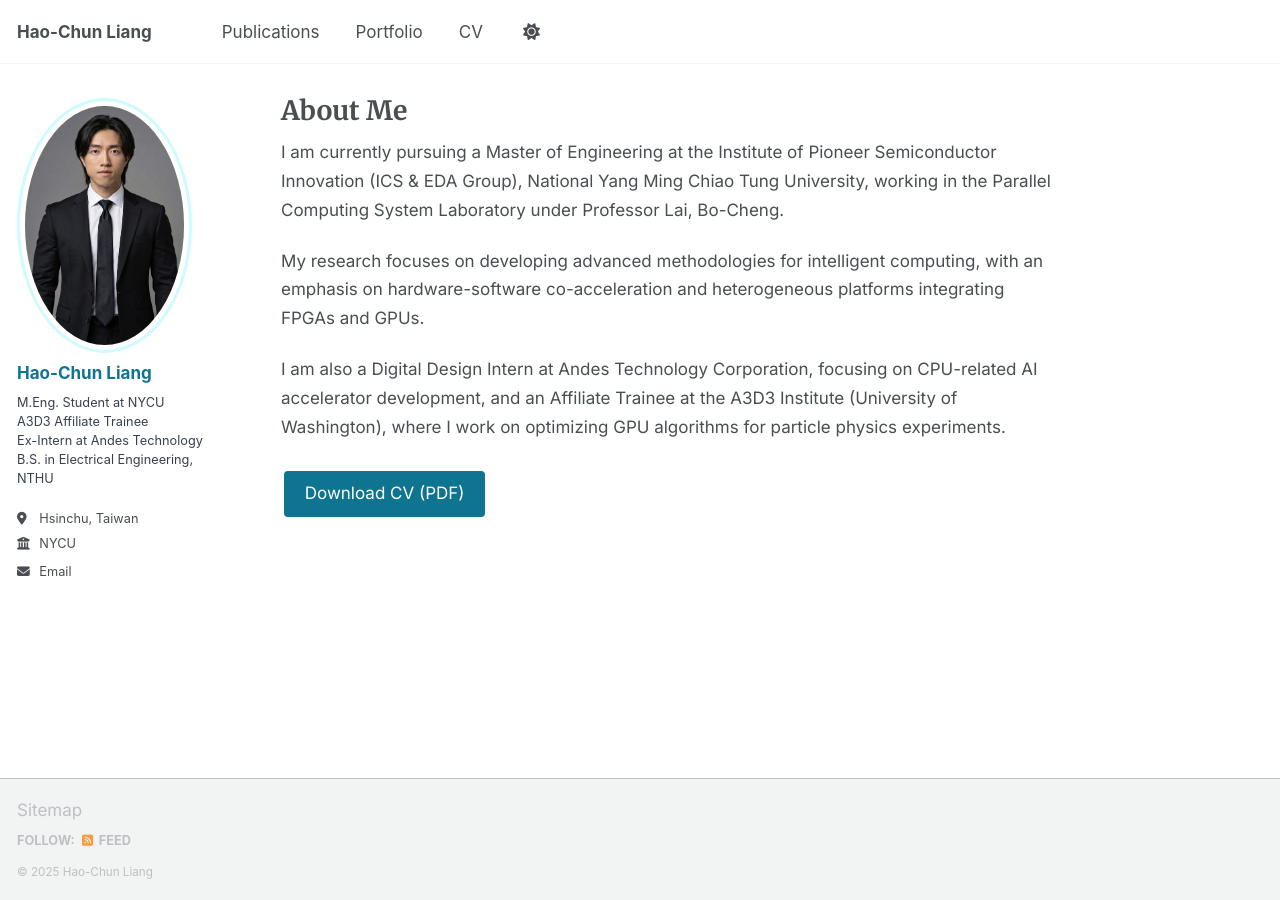
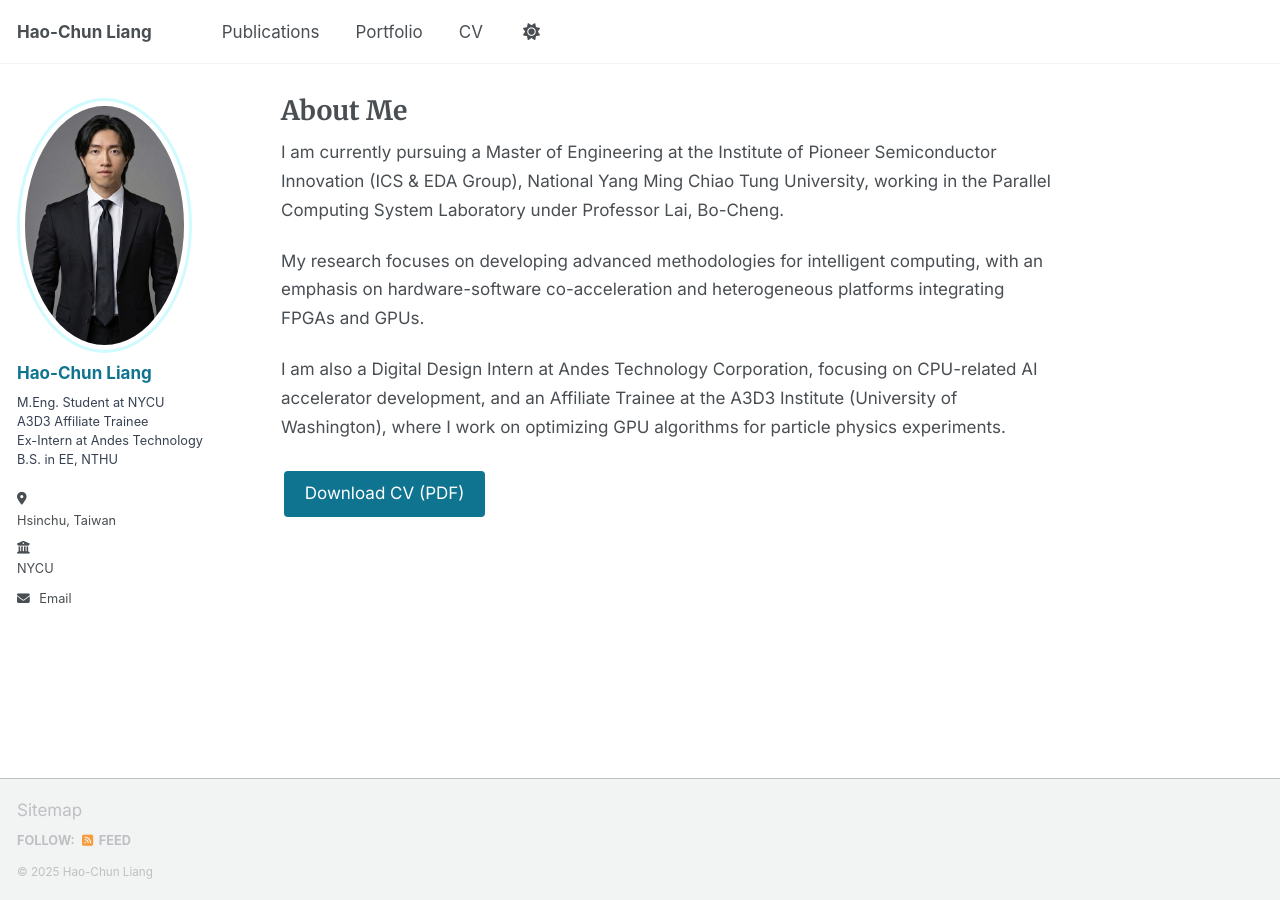
Before and after one commit to noyaboy/noyaboy.github.io, a Jekyll site: the page built from _pages/about.md, in a window 1280 px wide. Built offline with Jekyll 4.4.1, drawn with Linux system fonts in a browser that asks for light colours; a script that is not in the unit is left out.

Commit message:
Add links to location/employer and shorten bio text
- Add Google Maps link to Hsinchu, Taiwan
- Add NYCU website link to employer
- Change B.S. in Electrical Engineering to B.S. in EE

🤖 Generated with [Claude Code](https://claude.com/claude-code)

Co-Authored-By: Claude <noreply@anthropic.com>

```diff
--- a/_config.yml
+++ b/_config.yml
@@ -25,7 +25,7 @@ author:
   avatar           : "profile.jpg"
   name             : "Hao-Chun Liang"
   pronouns         : # example: "she/her"
-  bio              : "M.Eng. Student at NYCU<br>A3D3 Affiliate Trainee<br>Ex-Intern at Andes Technology<br>B.S. in Electrical Engineering, NTHU"
+  bio              : "M.Eng. Student at NYCU<br>A3D3 Affiliate Trainee<br>Ex-Intern at Andes Technology<br>B.S. in EE, NTHU"
   location         : "Hsinchu, Taiwan"
   employer         : "NYCU"
   uri              : # URL
--- a/_includes/author-profile.html
+++ b/_includes/author-profile.html
@@ -25,10 +25,10 @@
     <ul class="author__urls social-icons">
       <!-- Font Awesome icons / Biographic information  -->
       {% if author.location %}
-        <li class="author__desktop"><i class="fas fa-fw fa-location-dot icon-pad-right" aria-hidden="true"></i>{{ author.location }}</li>
+        <li class="author__desktop"><i class="fas fa-fw fa-location-dot icon-pad-right" aria-hidden="true"></i><a href="https://www.google.com/maps/place/%E6%96%B0%E7%AB%B9%E5%B8%82%E5%8C%97%E5%8D%80%E6%96%B0%E7%AB%B9/data=!4m2!3m1!1s0x346835db1a4b4b11:0xd409dcbcb5d33b0c?sa=X&ved=1t:242&ictx=111" target="_blank">{{ author.location }}</a></li>
       {% endif %}
       {% if author.employer %}
-        <li class="author__desktop"><i class="fas fa-fw fa-building-columns icon-pad-right" aria-hidden="true"></i>{{ author.employer }}</li>
+        <li class="author__desktop"><i class="fas fa-fw fa-building-columns icon-pad-right" aria-hidden="true"></i><a href="https://www.nycu.edu.tw/nycu/en/index" target="_blank">{{ author.employer }}</a></li>
       {% endif %}
       {% if author.uri %}
         <li><a href="{{ author.uri }}"><i class="fas fa-fw fa-link icon-pad-right" aria-hidden="true"></i>{{ site.data.ui-text[site.locale].website_label | default: "Website" }}</a></li>
```
